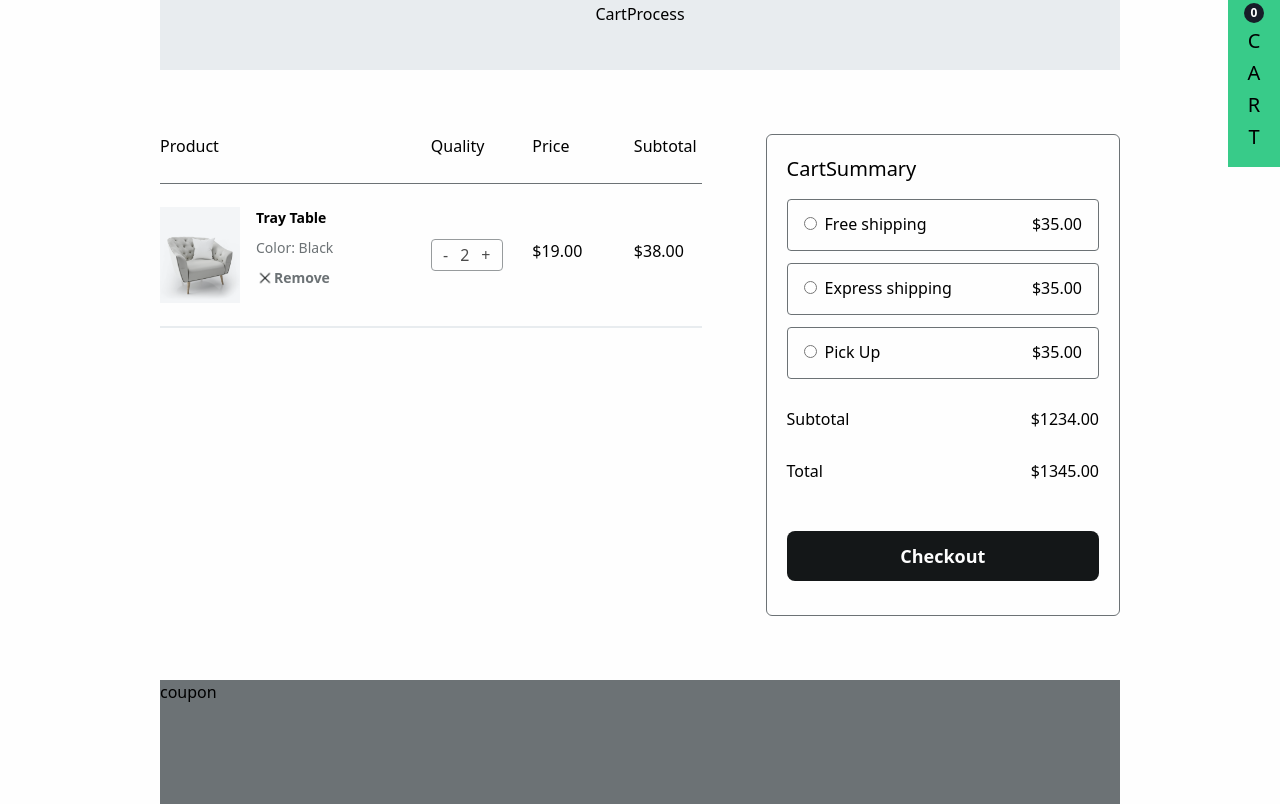
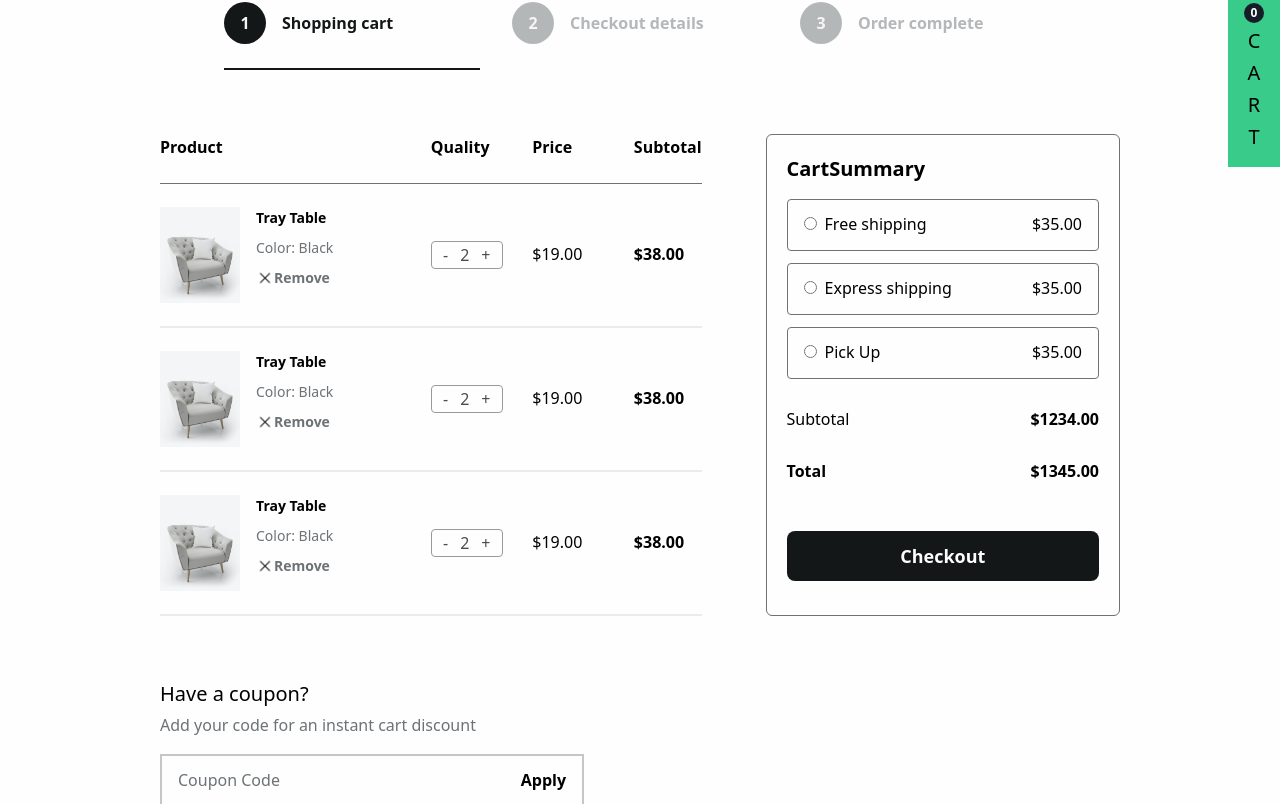
Before and after one commit to Hestia-Arc/cadence-store, a React (Vite) app: page /cart in a window 1280 px wide. Shown: the part 276-1080 px from the top of the page. Built offline with nearby package versions, Linux system fonts and the light colour scheme.

Commit message:
update layout cart #3

```diff
--- a/src/pages/cart/CartDisplay.tsx
+++ b/src/pages/cart/CartDisplay.tsx
@@ -1,17 +1,60 @@
+import { FC } from "react";
 import { CartList } from "./CartList";
 import { CartSummary } from "./CartSummary";
 
-export const CartDisplay = () => {
+interface IPropStep {
+  id: JSX.Element;
+}
+
+export const CartDisplay: FC<IPropStep> = ({ id }) => {
+  return <>{id}</>;
+};
+
+const CouponBox = () => {
   return (
-    <div className="h-[771px] flex flex-col ">
-      {/* list and summary */}
-      <div className=" flex gap-16 py-16 ">
+    <div className="h-full w-[424px] flex flex-col gap-4">
+      <div>
+        <div className=" text-h7">Have a coupon?</div>
+        <p className=" mt-1 text-body2Reg text-gray-400">
+          Add your code for an instant cart discount
+        </p>
+      </div>
+
+      <div className=" h-[52px] px-4 flex items-center gap-2 border-solid border-2 border-gray-400 border-opacity-40">
+        <input
+          type="text"
+          placeholder="Coupon Code"
+          className=" w-[341px] h-7 bg-gray-100"
+        />
+        <button className=" text-btnSm font-semibold">Apply</button>
+      </div>
+    </div>
+  );
+};
+
+// STEP 1    cart list and summary
+export const StepOne = () => {
+  return (
+    <div className=" h-[771px] flex flex-col gap-16 py-16 ">
+      <div className="flex gap-16 ">
         <CartList />
         <CartSummary />
       </div>
 
       {/* coupon */}
-      <div className=" h-[128px] bg-gray-400">coupon</div>
+      <div className=" h-[128px] ">
+        <CouponBox />
+      </div>
     </div>
   );
 };
+
+// STEP 2  checkout details
+export const StepTwo = () => {
+  return <div className="flex  gap-16 py-16 ">checkout</div>;
+};
+
+// STEP 3   order complete
+export const StepThree = () => {
+  return <div className="flex  gap-16 py-16 ">order</div>;
+};
--- a/src/pages/cart/CartHeader.tsx
+++ b/src/pages/cart/CartHeader.tsx
@@ -1,10 +1,35 @@
-import { CartProcess } from "./CartProcess"
+import { FC } from "react";
 
-export const CartHeader = () => {
+
+
+// B1B5C3
+interface IPropStep {
+  tag: string;
+  active: number;
+  step: number;
+}
+
+export const Steps: FC<IPropStep> = ({ tag, active, step }) => {
   return (
-    <div className="h-[166px] w-[832] flex flex-col items-center gap-10 bg-gray-300">
-      <h3 className=" text-h3">Cart</h3>
-      <CartProcess/>
+    <div className={`w-[256px] h-[68px] ${active === step ? "border-solid border-b-2 border-gray-700":  ""} `}>
+      <div className="h-[42px] w-full flex items-center gap-4">
+        <div
+          className={` h-[42px] w-[42px] flex items-center justify-center font-semibold ${
+            active  === step
+              ? "bg-gray-700 text-gray-200"
+              : "bg-gray-400 bg-opacity-50 text-gray-200 "
+          } rounded-3xl `}
+        >
+          {step}
+        </div>
+        <div
+          className={` text-body2Semi ${
+            active  === step ? "text-gray-700" : "text-gray-400 text-opacity-50"
+          } `}
+        >
+          {tag}
+        </div>
+      </div>
     </div>
-  )
-}
+  );
+};
--- a/src/pages/cart/CartList.tsx
+++ b/src/pages/cart/CartList.tsx
@@ -6,20 +6,20 @@ export const CartList = () => {
       {/* headings */}
       <div className=" h-[50px] flex justify-between pb-5 border-solid border-b-[1px] border-gray-400">
         <div className=" w-1/2">
-          <span>Product</span>
+          <span className=" text-body2Semi font-bold">Product</span>
         </div>
 
         <div className=" w-1/2 flex justify-between">
-          <span className=" w-1/4">Quality</span>
-          <span className=" w-1/4">Price</span>
-          <span className=" w-1/4">Subtotal</span>
+          <span className=" w-1/4 text-body2Semi font-bold">Quality</span>
+          <span className=" w-1/4 text-body2Semi font-bold">Price</span>
+          <span className=" w-1/4 text-body2Semi font-bold">Subtotal</span>
         </div>
       </div>
 
       {/* list */}
       <CartListItem/>
-      {/* <CartListItem/> */}
-      {/* <CartListItem/> */}
+      <CartListItem/>
+      <CartListItem/>
 
     </div>
   );
--- a/src/pages/cart/CartListItem.tsx
+++ b/src/pages/cart/CartListItem.tsx
@@ -22,7 +22,7 @@ export const CartListItem = () => {
       <div className=" w-1/2 flex justify-between">
         {/* stepper */}
         <div className=" w-1/4">
-          <div className=" w-[72px] h-8 flex items-center justify-center gap-3 rounded  px-2 border-solid border-[1px] border-gray-400 opacity-70 ">
+          <div className=" w-[72px] h-7 flex items-center justify-center gap-3 rounded  px-2 border-solid border-[1px] border-gray-400 opacity-70 ">
             <span>-</span>
             <span>2</span>
             <span>+</span>
@@ -30,10 +30,10 @@ export const CartListItem = () => {
         </div>
 
         {/* price */}
-        <span className=" w-1/4">$19.00</span>
+        <span className=" w-1/4  text-body2Semi font-normal">$19.00</span>
 
         {/* subtotal */}
-        <span className=" w-1/4">$38.00</span>
+        <span className=" w-1/4 text-body2Semi font-bold">$38.00</span>
       </div>
     </div>
   );
--- a/src/pages/cart/CartProcess.tsx
+++ /dev/null
@@ -1,6 +0,0 @@
-
-export const CartProcess = () => {
-  return (
-    <div>CartProcess</div>
-  )
-}
--- a/src/pages/cart/CartSummary.tsx
+++ b/src/pages/cart/CartSummary.tsx
@@ -4,7 +4,7 @@ const radioStyle = "h-[52px] flex justify-between py-3 px-4 border-solid border-
 export const CartSummary = () => {
   return (
     <div className=" w-[413px] h-[482px] flex flex-col gap-4 p-5 rounded-md border-solid border-[1px] border-[#6C7275]">
-      <h6 className=" text-h7">CartSummary</h6>
+      <h6 className=" text-h7 font-bold">CartSummary</h6>
 
       <div className=" pb-4">
         {/* delivery */}
@@ -43,13 +43,13 @@ export const CartSummary = () => {
         {/* sub-total */}
         <div className=" h-[52px] py-3 flex justify-between">
           <span>Subtotal</span>
-          <span>$1234.00</span>
+          <span className=" font-bold">$1234.00</span>
         </div>
 
         {/* total */}
         <div className=" h-[52px] py-3 flex justify-between">
-          <span>Total</span>
-          <span>$1345.00</span>
+          <span className=" font-bold">Total</span>
+          <span className=" font-bold">$1345.00</span>
         </div>
       </div>
 
--- a/src/pages/cart/index.tsx
+++ b/src/pages/cart/index.tsx
@@ -1,11 +1,13 @@
 import { useState } from "react";
 import NavigationBar from "../../components/NavigationBar";
 import { Footer } from "../../components/Footer";
-import { CartHeader } from "./CartHeader";
-import { CartDisplay } from "./CartDisplay";
+import { Steps } from "./CartHeader";
+import { CartDisplay, StepOne, StepThree, StepTwo } from "./CartDisplay";
 
 function CartPage() {
   const [isCartBarOpen, setIsCartBarOpen] = useState(false);
+  const [active, setActive] = useState(1);
+  const [id, setId] = useState(<StepOne />);
 
   const toggleCartBar = () => {
     setIsCartBarOpen(!isCartBarOpen);
@@ -17,8 +19,46 @@ function CartPage() {
 
       {/* cart */}
       <div className=" h-[1097px] px-40 py-20 bg-gray-100">
-        <CartHeader />
-        <CartDisplay />
+        {/* <CartHeader /> */}
+        <div className="h-[166px] w-[832] flex flex-col items-center gap-10">
+          <h3 className=" text-h3 font-poppins">Cart</h3>
+
+          {/* Cart Process */}
+          <div className="h-[68px] flex gap-8">
+            <button
+              onClick={() => {
+                setId(<StepOne />);
+                setActive(1);
+              }}
+            >
+              {" "}
+              <Steps tag="Shopping cart" active={active} step={1} />
+            </button>
+
+            <button
+              onClick={() => {
+                setId(<StepTwo />);
+                setActive(2);
+              }}
+            >
+              {" "}
+              <Steps tag="Checkout details" active={active} step={2} />
+            </button>
+
+            <button
+              onClick={() => {
+                setId(<StepThree />);
+                setActive(3);
+              }}
+            >
+              {" "}
+              <Steps tag="Order complete" active={active} step={3} />
+            </button>
+          </div>
+        </div>
+
+        {/* <CartDisplay /> */}
+        <CartDisplay id={id} />
       </div>
 
       {/* footer */}
```
